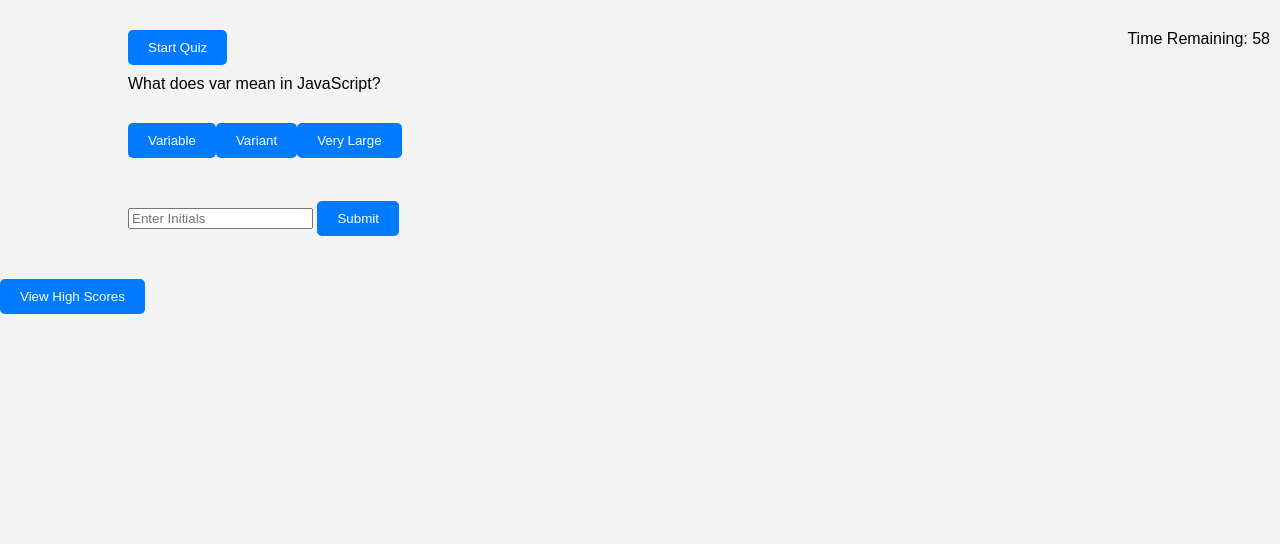
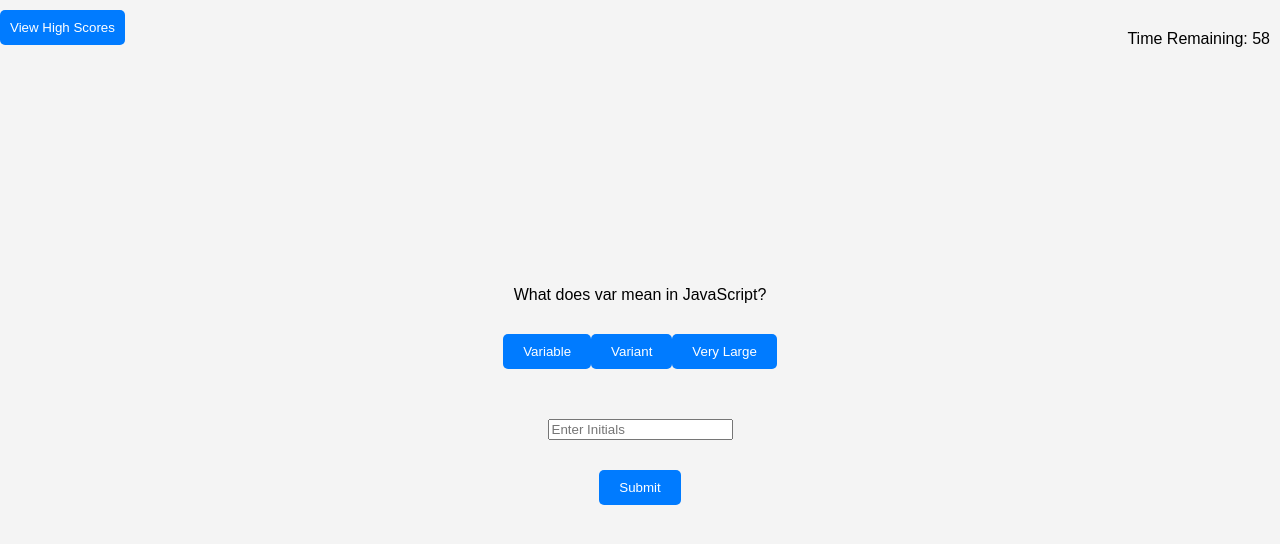
Before and after one commit to Geoschu/code-quiz, a plain HTML site: page index.html in a window 1280 px wide. Both pictures are taken after a click on the button "Start Quiz". Drawn offline with Linux system fonts and the light colour scheme.

Commit message:
added restart button and added logic for when it gets displayed

```diff
--- a/index.html
+++ b/index.html
@@ -10,6 +10,7 @@
   <body>
     <div id="quiz-container">
       <button id="start">Start Quiz</button>
+      <button id="restart">Restart Quiz</button>
       <div id="question-display"></div>
       <div id="option-display"></div>
       <div id="timer-display">Time Remaining: <span id="time">60</span></div>
--- a/script.js
+++ b/script.js
@@ -43,6 +43,8 @@ var questions = [
   },
 ];
 
+document.getElementById("restart").style.display = "none";
+
 // Initialize current question index and remaining time
 var currentQuestionIndex = 0;
 var timeRemaining = 60;
@@ -53,6 +55,8 @@ document.getElementById("start").addEventListener("click", startQuiz);
 
 // Function to start the quiz
 function startQuiz() {
+  // Hide the restart button
+  document.getElementById("restart").style.display = "none";
   // Set an interval to decrease the time every second
   timerId = setInterval(function () {
     timeRemaining--;
@@ -65,6 +69,9 @@ function startQuiz() {
       getQuestion();
     }
   }, 1000);
+
+  // Hide the start button
+  document.getElementById("start").style.display = "none";
 }
 
 // Function to display a question
@@ -109,6 +116,8 @@ function checkAnswer(selectedOption) {
 
 // Function to end the quiz
 function endQuiz() {
+  // Show the restart button
+  document.getElementById("restart").style.display = "block";
   // Clear the interval
   clearInterval(timerId);
   // Display the final score
@@ -116,6 +125,11 @@ function endQuiz() {
     "Your final score is: " + timeRemaining;
 }
 // Code to handle end of quiz goes here...
+function restartQuiz() {
+  currentQuestionIndex = 0;
+  timeRemaining = 60;
+  startQuiz();
+}
 
 // Handle user score submission
 document.getElementById("submit").addEventListener("click", function () {
@@ -126,6 +140,8 @@ document.getElementById("submit").addEventListener("click", function () {
   highScores.push({ initials: initials, score: score });
   window.localStorage.setItem("highscores", JSON.stringify(highScores));
 });
+
+document.getElementById("restart").addEventListener("click", restartQuiz);
 
 // Display high scores
 document
--- a/style.css
+++ b/style.css
@@ -6,9 +6,12 @@ body {
 }
 
 #quiz-container {
-  width: 80%;
-  margin: 0 auto;
-  padding: 20px;
+  width: 100%;
+  height: 100vh;
+  display: flex;
+  justify-content: center;
+  align-items: center;
+  flex-direction: column;
 }
 
 button {
@@ -45,3 +48,10 @@ button:hover {
   right: 0;
   padding: 10px;
 }
+
+#view-high-scores {
+  position: absolute;
+  top: 0;
+  left: 0;
+  padding: 10px;
+}
```
